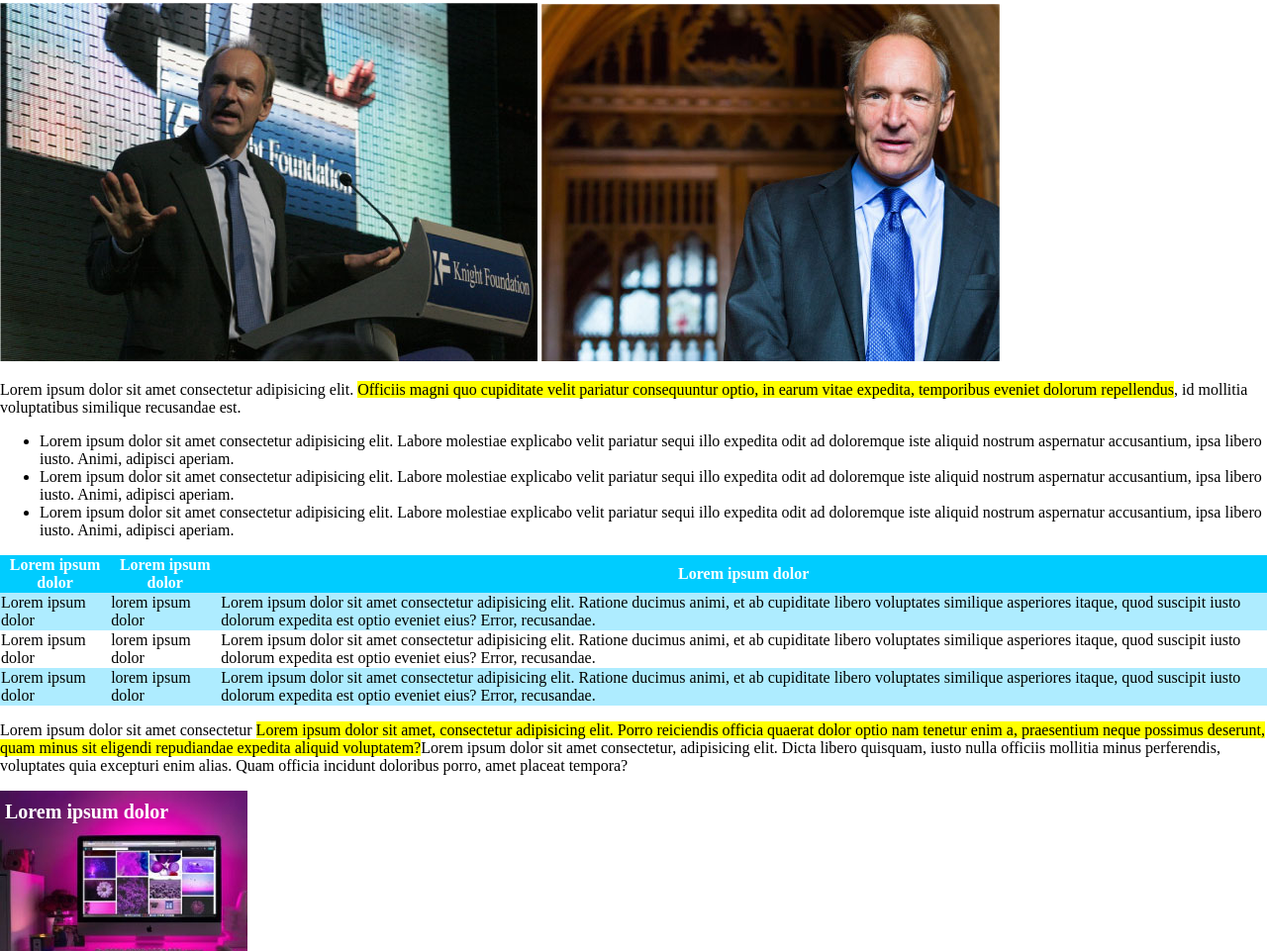
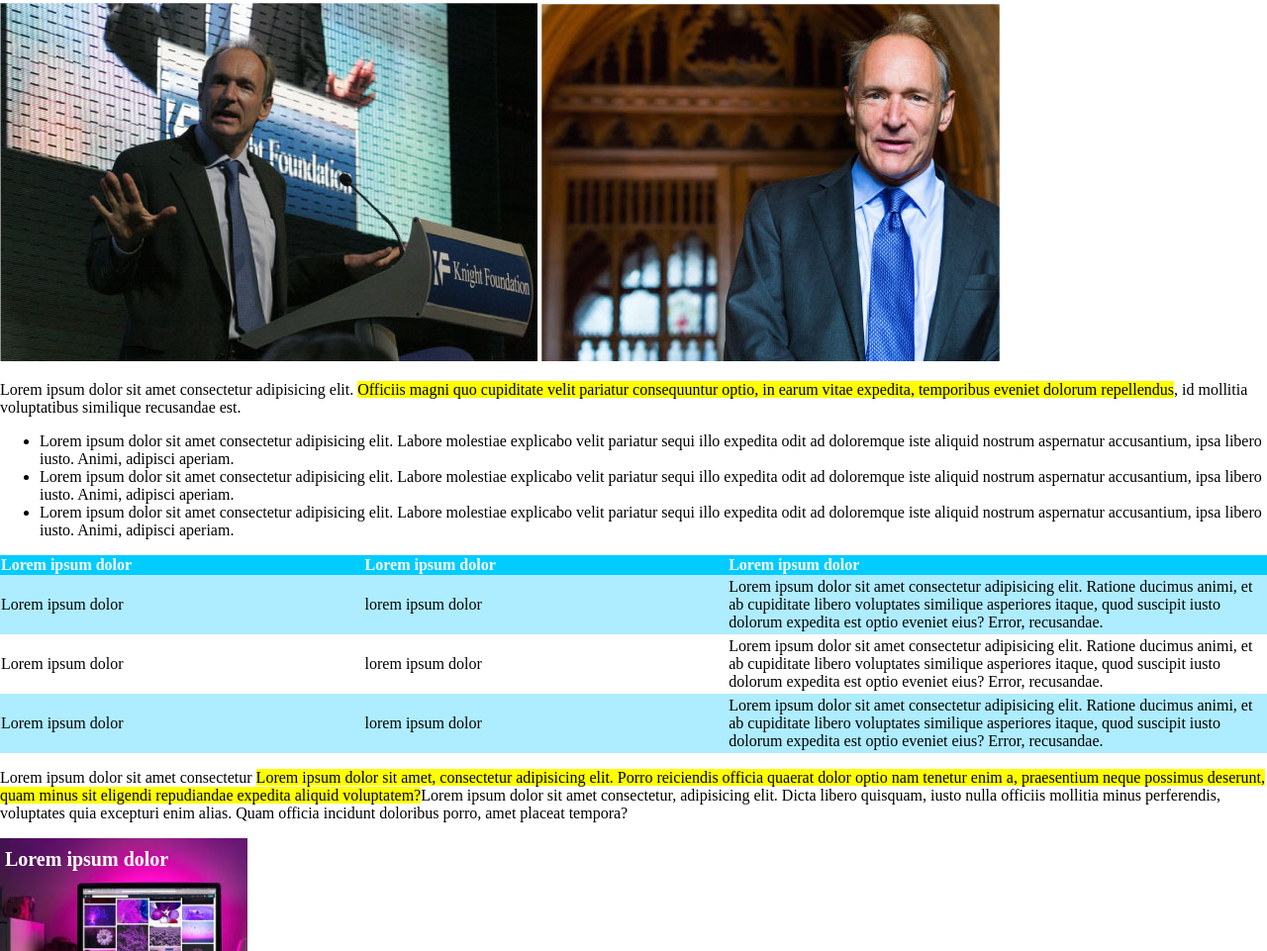
Before and after one commit to OttavioPaolini/html-css-booleaner, a plain HTML site: page index.html in a window 1280 px wide. Shown: the part 284-1245 px from the top of the page at 99% size. Drawn offline with Linux system fonts and the light colour scheme.

Commit message:
risolto tabella e fine progetto

```diff
--- a/css/style.css
+++ b/css/style.css
@@ -44,6 +44,8 @@ h3{
     margin-top: 20px;
 }
 
+/* table */
+
 .table-title{
     background-color: rgb(0, 204, 255);
     color: white;
@@ -54,11 +56,25 @@ h3{
 }
 table{
     border-collapse: collapse;
+    width: 100%;
 }
 .table-body{
     padding: 30px;
 }
 
+tbody tr{
+    height: 60px;
+}
+
+th{
+    text-align: left;
+}
+
+td{
+    width: 50px;
+}
+
+/* bottom photo */
 .pc-desk{
     height: 200px;
     width: 250px;
--- a/index.html
+++ b/index.html
@@ -32,7 +32,7 @@
 
          <!-- section-with-paragraph-and-table -->
         <section>
-            <p>Lorem ipsum dolor sit amet consectetur adipisicing elit. <span class="highlights">Officiis magni quo cupiditate velit pariatur consequuntur optio, in earum vitae expedita, temporibus eveniet dolorum repellendus</span>, id mollitia voluptatibus similique recusandae est.</p>
+             <p>Lorem ipsum dolor sit amet consectetur adipisicing elit. <span class="highlights">Officiis magni quo cupiditate velit pariatur consequuntur optio, in earum vitae expedita, temporibus eveniet dolorum repellendus</span>, id mollitia voluptatibus similique recusandae est.</p>
 
                 <ul>
                     <li>Lorem ipsum dolor sit amet consectetur adipisicing elit. Labore molestiae explicabo velit pariatur sequi illo expedita odit ad doloremque iste aliquid nostrum aspernatur accusantium, ipsa libero iusto. Animi, adipisci aperiam.</li>
@@ -40,6 +40,11 @@
                     <li>Lorem ipsum dolor sit amet consectetur adipisicing elit. Labore molestiae explicabo velit pariatur sequi illo expedita odit ad doloremque iste aliquid nostrum aspernatur accusantium, ipsa libero iusto. Animi, adipisci aperiam.</li>
                 </ul>
 
+        </section>
+
+        <!-- table -->
+
+        <section>
                 <table>
                     <thead class="table-title">
                         <th>Lorem ipsum dolor</th>
@@ -67,10 +72,13 @@
                         </tr>
                     </tbody>
                 </table>
+         </section>
 
-                <p>Lorem ipsum dolor sit amet consectetur <span class="highlights">Lorem ipsum dolor sit amet, consectetur adipisicing elit. Porro reiciendis officia quaerat dolor optio nam tenetur enim a, praesentium neque possimus deserunt, quam minus sit eligendi repudiandae expedita aliquid voluptatem?</span>Lorem ipsum dolor sit amet consectetur, adipisicing elit. Dicta libero quisquam, iusto nulla officiis mollitia minus perferendis, voluptates quia excepturi enim alias. Quam officia incidunt doloribus porro, amet placeat tempora?</p>
+         <!-- /table -->
 
-        </section>
+            <p>Lorem ipsum dolor sit amet consectetur <span class="highlights">Lorem ipsum dolor sit amet, consectetur adipisicing elit. Porro reiciendis officia quaerat dolor optio nam tenetur enim a, praesentium neque possimus deserunt, quam minus sit eligendi repudiandae expedita aliquid voluptatem?</span>Lorem ipsum dolor sit amet consectetur, adipisicing elit. Dicta libero quisquam, iusto nulla officiis mollitia minus perferendis, voluptates quia excepturi enim alias. Quam officia incidunt doloribus porro, amet placeat tempora?</p>
+
+
          <!-- /section-with-paragraph-and-table -->
 
     </main>
```
